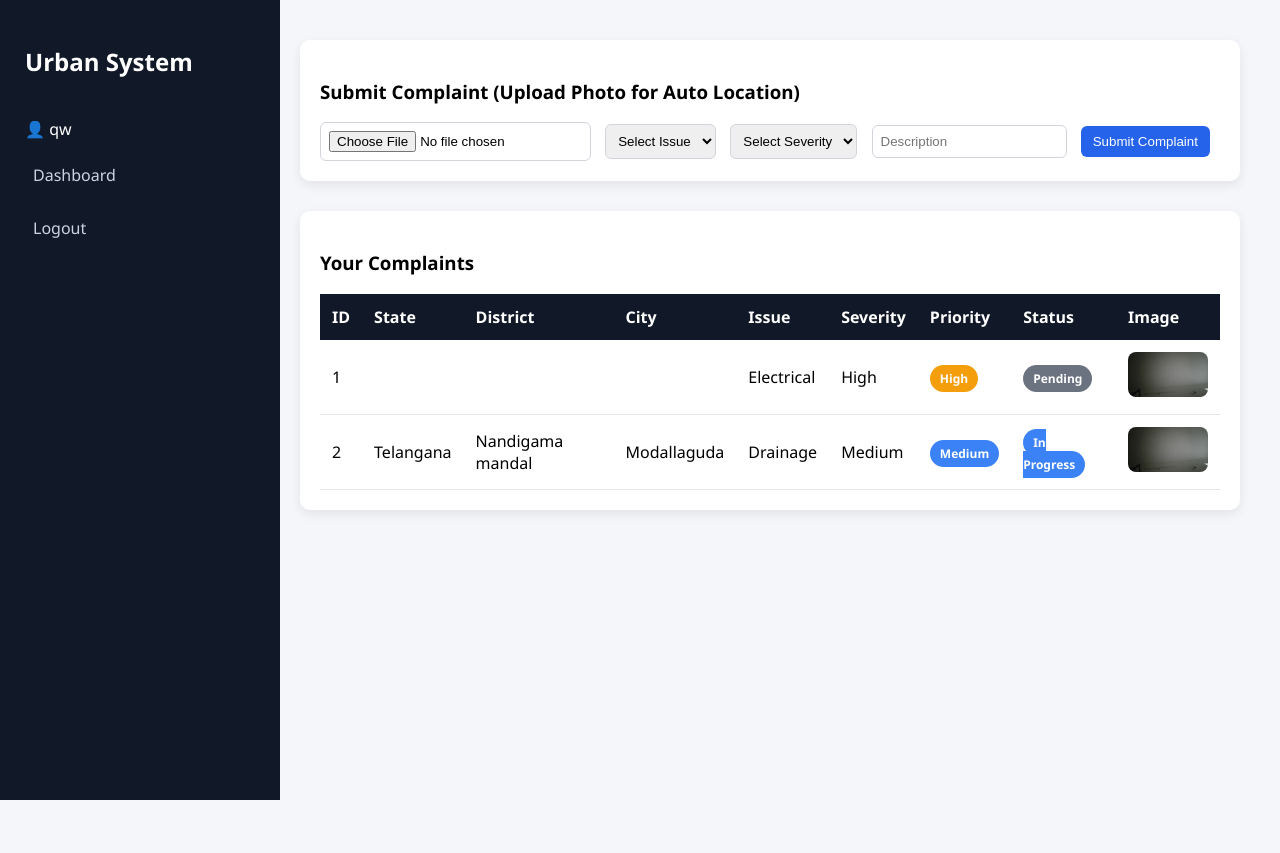
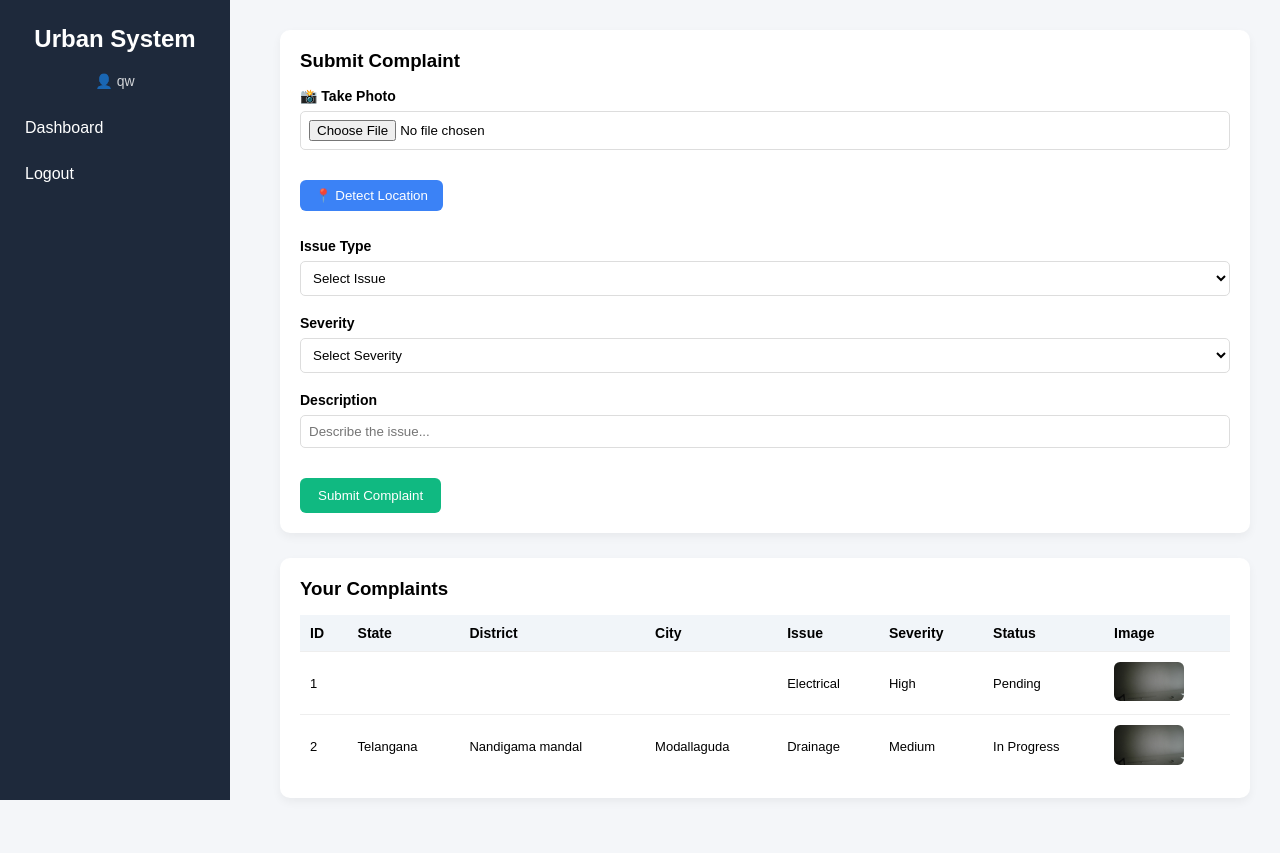
Before and after one commit to subham101rx/urban-maintenance-live, a Flask app: page /citizen_dashboard in a window 1280 px wide. Before the commit the page ends 800 px from the top, so only its background shows below. Run offline with Flask 3, Linux system fonts and the light colour scheme; a user stored in the database is signed in; data comes from the database, SQL or seed files in the repository; both versions use the stored data as it was after the commit.

Commit message:
update css

```diff
--- a/static/css/style.css
+++ b/static/css/style.css
@@ -1,102 +1,173 @@
+/* ===== GENERAL RESET ===== */
+* {
+    margin: 0;
+    padding: 0;
+    box-sizing: border-box;
+    font-family: Arial, Helvetica, sans-serif;
+}
+
 body {
-    margin: 0;
-    font-family: 'Segoe UI', sans-serif;
+    display: flex;
     background-color: #f4f6f9;
 }
 
+/* ===== SIDEBAR ===== */
 .sidebar {
     width: 230px;
     height: 100vh;
-    background: #111827;
+    background: #1e293b;
     color: white;
+    padding: 25px 15px;
     position: fixed;
-    padding: 25px;
 }
 
 .sidebar h2 {
-    margin-bottom: 40px;
+    margin-bottom: 20px;
+    text-align: center;
+}
+
+.sidebar p {
+    margin-bottom: 20px;
+    text-align: center;
+    font-size: 14px;
+    opacity: 0.8;
 }
 
 .sidebar a {
     display: block;
-    color: #cbd5e1;
+    padding: 10px;
+    margin-bottom: 8px;
     text-decoration: none;
-    margin-bottom: 15px;
-    padding: 8px;
+    color: white;
     border-radius: 6px;
+    transition: 0.3s;
 }
 
 .sidebar a:hover {
-    background: #1f2937;
-    color: white;
+    background-color: #334155;
 }
 
+/* ===== MAIN CONTENT ===== */
 .main {
-    margin-left: 260px;
-    padding: 40px;
+    margin-left: 250px;
+    padding: 30px;
+    width: 100%;
 }
 
+/* ===== CARD ===== */
 .card {
     background: white;
     padding: 20px;
     border-radius: 10px;
-    box-shadow: 0px 4px 12px rgba(0,0,0,0.08);
-    margin-bottom: 30px;
+    box-shadow: 0 4px 10px rgba(0,0,0,0.05);
+    margin-bottom: 25px;
 }
 
+.card h3 {
+    margin-bottom: 15px;
+}
+
+/* ===== FORM ===== */
+form label {
+    font-weight: bold;
+    font-size: 14px;
+}
+
+form input[type="text"],
+form select,
+form input[type="file"] {
+    width: 100%;
+    padding: 8px;
+    margin-top: 6px;
+    border: 1px solid #ddd;
+    border-radius: 5px;
+}
+
+form select {
+    background-color: #fff;
+}
+
+form button {
+    margin-top: 12px;
+}
+
+/* ===== BUTTONS ===== */
+.location-btn {
+    background-color: #3b82f6;
+    color: white;
+    padding: 8px 15px;
+    border: none;
+    border-radius: 6px;
+    cursor: pointer;
+    transition: 0.3s;
+}
+
+.location-btn:hover {
+    background-color: #2563eb;
+}
+
+.submit-btn {
+    background-color: #10b981;
+    color: white;
+    padding: 10px 18px;
+    border: none;
+    border-radius: 6px;
+    cursor: pointer;
+    transition: 0.3s;
+}
+
+.submit-btn:hover {
+    background-color: #059669;
+}
+
+/* ===== LOCATION STATUS ===== */
+.location-status {
+    margin-top: 8px;
+    font-size: 14px;
+    color: green;
+}
+
+/* ===== TABLE ===== */
 table {
     width: 100%;
     border-collapse: collapse;
 }
 
-th {
-    background: #111827;
-    color: white;
-    padding: 12px;
+table th {
+    background-color: #f1f5f9;
+    padding: 10px;
+    font-size: 14px;
     text-align: left;
 }
 
-td {
-    padding: 12px;
-    border-bottom: 1px solid #e5e7eb;
+table td {
+    padding: 10px;
+    border-top: 1px solid #eee;
+    font-size: 13px;
 }
 
-tr:hover {
-    background-color: #f3f4f6;
+table tr:hover {
+    background-color: #f9fafb;
 }
 
-.badge {
-    padding: 5px 10px;
-    border-radius: 20px;
-    font-size: 12px;
-    font-weight: bold;
+/* ===== IMAGE ===== */
+.complaint-img {
+    width: 70px;
+    border-radius: 6px;
 }
 
-.critical { background: #ef4444; color: white; }
-.high { background: #f59e0b; color: white; }
-.medium { background: #3b82f6; color: white; }
-.low { background: #6b7280; color: white; }
+/* ===== RESPONSIVE ===== */
+@media screen and (max-width: 768px) {
+    .sidebar {
+        display: none;
+    }
 
-.status-pending { background: #6b7280; color: white; }
-.status-inprogress { background: #3b82f6; color: white; }
-.status-resolved { background: #10b981; color: white; }
+    .main {
+        margin-left: 0;
+        padding: 15px;
+    }
 
-button {
-    padding: 8px 12px;
-    border: none;
-    border-radius: 6px;
-    background: #2563eb;
-    color: white;
-    cursor: pointer;
+    table {
+        font-size: 12px;
+    }
 }
-
-button:hover {
-    background: #1e40af;
-}
-
-input, select {
-    padding: 8px;
-    border-radius: 6px;
-    border: 1px solid #d1d5db;
-    margin-right: 10px;
-}
--- a/templates/citizen_dashboard.html
+++ b/templates/citizen_dashboard.html
@@ -2,8 +2,10 @@
 <html>
 <head>
     <title>Citizen Dashboard</title>
+    <meta name="viewport" content="width=device-width, initial-scale=1.0">
     <link rel="stylesheet" href="{{ url_for('static', filename='css/style.css') }}">
 </head>
+
 <body>
 
 <div class="sidebar">
@@ -15,14 +17,32 @@
 
 <div class="main">
 
-    <!-- Submit Complaint -->
+    <!-- ================= COMPLAINT FORM ================= -->
     <div class="card">
-        <h3>Submit Complaint (Upload Photo for Auto Location)</h3>
+        <h3>Submit Complaint</h3>
 
-        <form method="post" enctype="multipart/form-data">
+        <form method="POST" action="/citizen_dashboard" enctype="multipart/form-data">
 
-            <input type="file" name="image" accept="image/*" required>
+            <!-- Camera Capture -->
+            <label>📸 Take Photo</label>
+            <input type="file" name="image" accept="image/*" capture="environment" required>
 
+            <br><br>
+
+            <!-- Detect Location -->
+            <button type="button" class="location-btn" onclick="getLocation()">
+                📍 Detect Location
+            </button>
+
+            <p id="locationStatus" class="location-status"></p>
+
+            <input type="hidden" name="latitude" id="latitude">
+            <input type="hidden" name="longitude" id="longitude">
+
+            <br>
+
+            <!-- Issue Type -->
+            <label>Issue Type</label>
             <select name="issue_type" required>
                 <option value="">Select Issue</option>
                 <option value="Road">Road</option>
@@ -31,6 +51,10 @@
                 <option value="Sanitation">Sanitation</option>
             </select>
 
+            <br><br>
+
+            <!-- Severity -->
+            <label>Severity</label>
             <select name="severity" required>
                 <option value="">Select Severity</option>
                 <option value="Low">Low</option>
@@ -39,14 +63,20 @@
                 <option value="Critical">Critical</option>
             </select>
 
-            <input type="text" name="description" placeholder="Description" required>
+            <br><br>
 
-            <button type="submit">Submit Complaint</button>
+            <!-- Description -->
+            <label>Description</label>
+            <input type="text" name="description" placeholder="Describe the issue..." required>
+
+            <br><br>
+
+            <button type="submit" class="submit-btn">Submit Complaint</button>
 
         </form>
     </div>
 
-    <!-- Complaint History -->
+    <!-- ================= COMPLAINT HISTORY ================= -->
     <div class="card">
         <h3>Your Complaints</h3>
 
@@ -58,7 +88,6 @@
                 <th>City</th>
                 <th>Issue</th>
                 <th>Severity</th>
-                <th>Priority</th>
                 <th>Status</th>
                 <th>Image</th>
             </tr>
@@ -71,40 +100,47 @@
                 <td>{{ c[3] }}</td>
                 <td>{{ c[4] }}</td>
                 <td>{{ c[5] }}</td>
-                <td>
-                    {% if c[6] == "Critical" %}
-                        <span class="badge critical">Critical</span>
-                    {% elif c[6] == "High" %}
-                        <span class="badge high">High</span>
-                    {% else %}
-                        <span class="badge medium">{{ c[6] }}</span>
-                    {% endif %}
-                </td>
-                <td>
-                    {% if c[7] == "Resolved" %}
-                        <span class="badge status-resolved">Resolved</span>
-                    {% elif c[7] == "In Progress" %}
-                        <span class="badge status-inprogress">In Progress</span>
-                    {% else %}
-                        <span class="badge status-pending">Pending</span>
-                    {% endif %}
-                </td>
+                <td>{{ c[7] }}</td>
                 <td>
                     {% if c[8] %}
-                        <img src="{{ url_for('static', filename='uploads/' + c[8]) }}"
-                             width="80"
-                             style="border-radius:8px;">
+                        <img src="{{ url_for('static', filename='uploads/' + c[8]) }}" class="complaint-img">
                     {% else %}
                         No Image
                     {% endif %}
                 </td>
             </tr>
             {% endfor %}
+        </table>
 
-        </table>
     </div>
 
 </div>
 
+<!-- ================= LOCATION SCRIPT ================= -->
+
+<script>
+function getLocation() {
+    if (navigator.geolocation) {
+        navigator.geolocation.getCurrentPosition(function(position) {
+
+            document.getElementById("latitude").value = position.coords.latitude;
+            document.getElementById("longitude").value = position.coords.longitude;
+
+            document.getElementById("locationStatus").innerText =
+                "Location detected successfully!";
+
+        }, function(error) {
+
+            document.getElementById("locationStatus").innerText =
+                "Location permission denied or unavailable.";
+
+        });
+    } else {
+        document.getElementById("locationStatus").innerText =
+            "Geolocation not supported by this browser.";
+    }
+}
+</script>
+
 </body>
 </html>
```
Also changed, not shown: database.db.
